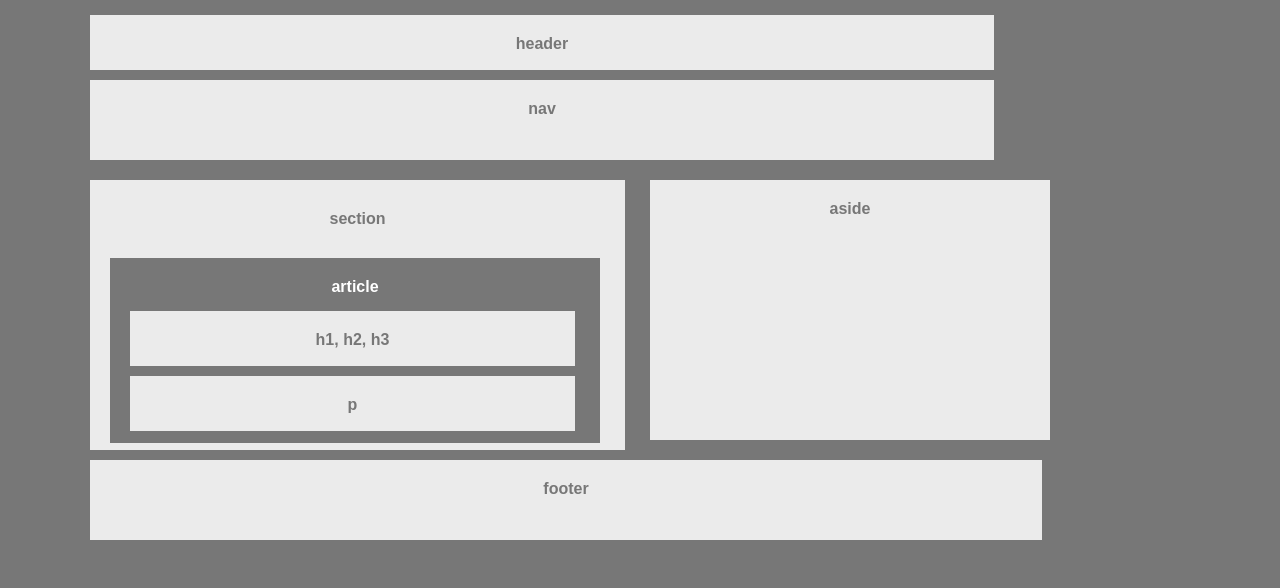
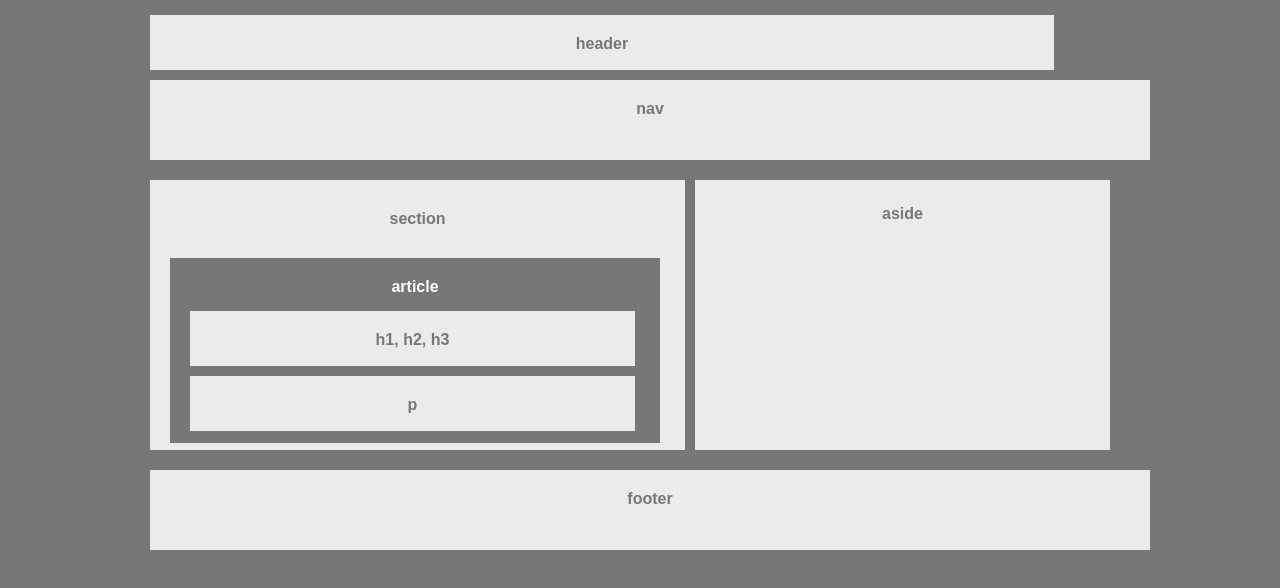
Before and after one commit to jleigh0713/HW-Wireframe, a plain HTML site: page index.html in a window 1280 px wide. Drawn offline with Linux system fonts and the light colour scheme.

Commit message:
homework assingment final commit

```diff
--- a/index.html
+++ b/index.html
@@ -4,10 +4,12 @@
 <head>
 	<meta charset="UTF-8">
 	<title>HW-Wireframe</title>
-	  <link rel="stylesheet" type="text/css" href= "style.css">
+	  <link rel="stylesheet" type="text/css" href="style.css">
 </head>
 
+<container>
 <body>
+	<div id="container">
 	<header>
 		header
 	</header>
@@ -38,4 +40,6 @@
 	</footer>
 
 </body>
+</div>
+</container>
 </html>
--- a/style.css
+++ b/style.css
@@ -1,6 +1,6 @@
 body{
 	margin-top: 10px;
-	margin-left: 90px;
+	margin-left: 150px;
 	width: 960px;
 	background-color: #777;
 }
@@ -11,9 +11,8 @@ header {
 	color: #777;
 	font-weight: bold;
 	background: #ebebeb;
-	width: 90%;
-	height: 40px;
-	text-align:  center;
+	width: 100%;
+	text-align: center;
 	font-family: "Arial", "Helvetica Neue", Helvetica, sans-serif;
  }
 
@@ -23,9 +22,9 @@ header {
   	font-weight: bold;
  	background: #ebebeb;
  	margin-bottom: 20px;
-  	width: 90%;
+  	width: 100%;
   	height: 40px;
-  	text-align:  center;
+  	text-align: center;
   	font-family: "Arial", "Helvetica Neue", Helvetica, sans-serif;
 }
 
@@ -33,7 +32,7 @@ section{
 	width: 495px;
 	height: 220px;
 	padding: 20px;
-	margin-bottom: 10px;
+	margin-bottom: 20px;
 	color: #777;
 	padding-top: 30px;
 	font-weight: bold;
@@ -44,10 +43,12 @@ section{
 }
 
 aside{
-	width: 360px;
+	clear: right;
+	width: 365px;
+	margin-left: 10px;
 	height: 220px;
-	padding: 20px;
-	margin-bottom: 10px;
+	padding: 25px;
+	margin-bottom: 15px;
 	color: #777;
 	font-weight: bold;
 	background: #ebebeb;
@@ -77,7 +78,7 @@ header{
 	background: #ebebeb;
 	width: 90%;
 	height: 15px;
-	text-align:  center;
+	text-align: center;
 	font-family: "Arial", "Helvetica Neue", Helvetica, sans-serif;
  }
 
@@ -90,13 +91,13 @@ p{
 	background: #ebebeb;
 	width: 90%;
 	height: 15px;
-	text-align:  center;
+	text-align: center;
 	font-family: "Arial", "Helvetica Neue", Helvetica, sans-serif;
 }
 
 
 footer{
-	width: 95%;
+	width: 100%;
 	padding: 20px;
 	color: #777;
 	font-weight: bold;
```
